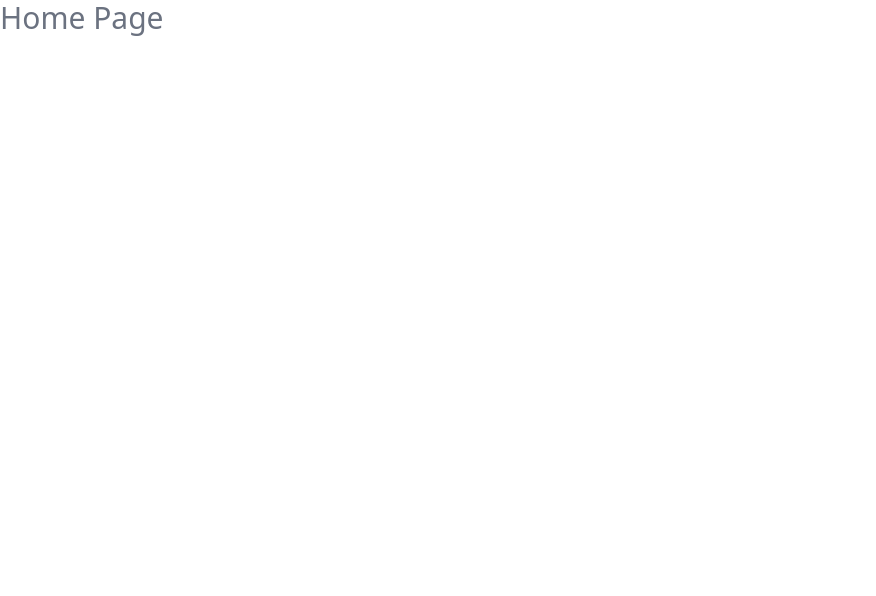
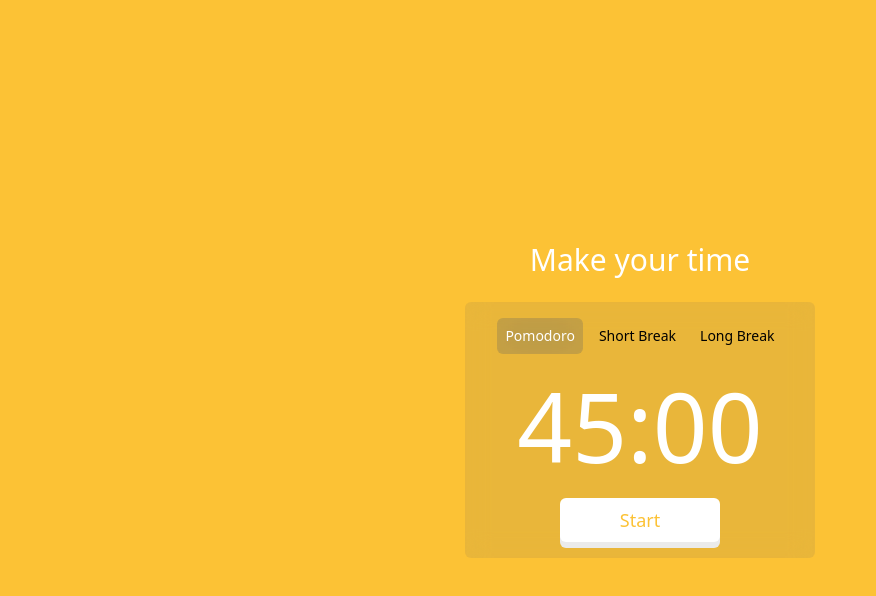
Before and after one commit to maybenotpanda/pomodoro, a React (Create React App) app: page / in a window 1280 px wide. Shown: the top 596 px of the page, without its empty margins (0-876 px from the left). Built offline with nearby package versions, Linux system fonts and the light colour scheme.

Commit message:
[feat-home]: create podomoro and fn

```diff
--- a/src/components/frame/home/index.jsx
+++ b/src/components/frame/home/index.jsx
@@ -1,8 +1,103 @@
 // ** React Imports
-import React from 'react'
+import React, { useEffect, useRef, useState } from 'react'
+
+// ** Assets Imports
+import click from 'assets/click.mp3'
+import endSound from 'assets/pomodoro.mp3'
 
 const HomeFrame = () => {
-	return <h2 className="text-gray-500">Home Page</h2>
+	const [isRunning, setIsRunning] = useState(false)
+	const [timeLeft, setTimeLeft] = useState(45 * 60)
+	const [activeTab, setActiveTab] = useState('Pomodoro')
+
+	const clickSoundRef = useRef(null)
+	const endSoundRef = useRef(null)
+	const intervalRef = useRef(null)
+	const endTimeRef = useRef(null)
+
+	const tabs = ['Pomodoro', 'Short Break', 'Long Break']
+
+	const formatTime = (seconds) => {
+		const m = Math.floor(seconds / 60)
+		const s = seconds % 60
+		return `${m.toString().padStart(2, '0')}:${s.toString().padStart(2, '0')}`
+	}
+
+	useEffect(() => {
+		if (isRunning) {
+			endTimeRef.current = Date.now() + timeLeft * 1000
+
+			intervalRef.current = setInterval(() => {
+				const now = Date.now()
+				const diff = Math.round((endTimeRef.current - now) / 1000)
+
+				if (diff <= 0) {
+					clearInterval(intervalRef.current)
+					setTimeLeft(45 * 60)
+					setIsRunning(false)
+					if (endSoundRef.current) {
+						endSoundRef.current.currentTime = 0
+						endSoundRef.current.play()
+					}
+				} else {
+					setTimeLeft(diff)
+				}
+			}, 1000)
+		} else {
+			clearInterval(intervalRef.current)
+		}
+
+		return () => clearInterval(intervalRef.current)
+	}, [isRunning, timeLeft])
+
+	return (
+		<div className="h-screen w-screen grid justify-items-center content-center gap-6 py-6 bg-primary">
+			<h2 className="text-white text-center">Make your time</h2>
+			<div className="py-4 px-8 bg-slate-600/10 rounded-md backdrop-blur-md grid justify-items-center content-center gap-6">
+				<div className="flex gap-2">
+					{tabs.map((tab) => (
+						<p
+							key={tab}
+							onClick={() => setActiveTab(tab)}
+							className={`p-2 rounded-md cursor-pointer transition-all duration-200
+								${
+									activeTab === tab
+										? 'bg-slate-600/20 backdrop-blur-lg text-white font-medium'
+										: 'hover:bg-slate-600/20 hover:backdrop-blur-lg hover:text-white hover:font-medium'
+								}
+          `}>
+							{tab}
+						</p>
+					))}
+				</div>
+				<div className="text-8xl font-medium text-white">{formatTime(timeLeft)}</div>
+				<button
+					onClick={() => {
+						if (endSoundRef.current) {
+							endSoundRef.current.pause()
+							endSoundRef.current.currentTime = 0
+						}
+
+						if (clickSoundRef.current) {
+							clickSoundRef.current.currentTime = 0
+							clickSoundRef.current.play()
+						}
+						setIsRunning((prev) => !prev)
+					}}
+					className={`bg-white w-40 relative py-2 rounded-md transition-all duration-150 ease-in-out
+						${
+							isRunning
+								? 'shadow-none active:translate-y-[6px]'
+								: 'shadow-[rgb(235,235,235)_0px_6px_0px] active:shadow-none active:translate-y-[6px] hover:translate-y-[6px] hover:shadow-none'
+						}
+          `}>
+					<h5 className="text-primary">{isRunning ? 'Pause' : 'Start'}</h5>
+				</button>
+				<audio ref={clickSoundRef} src={click} preload="auto" />
+				<audio ref={endSoundRef} src={endSound} preload="auto" />
+			</div>
+		</div>
+	)
 }
 
 export default HomeFrame
```
